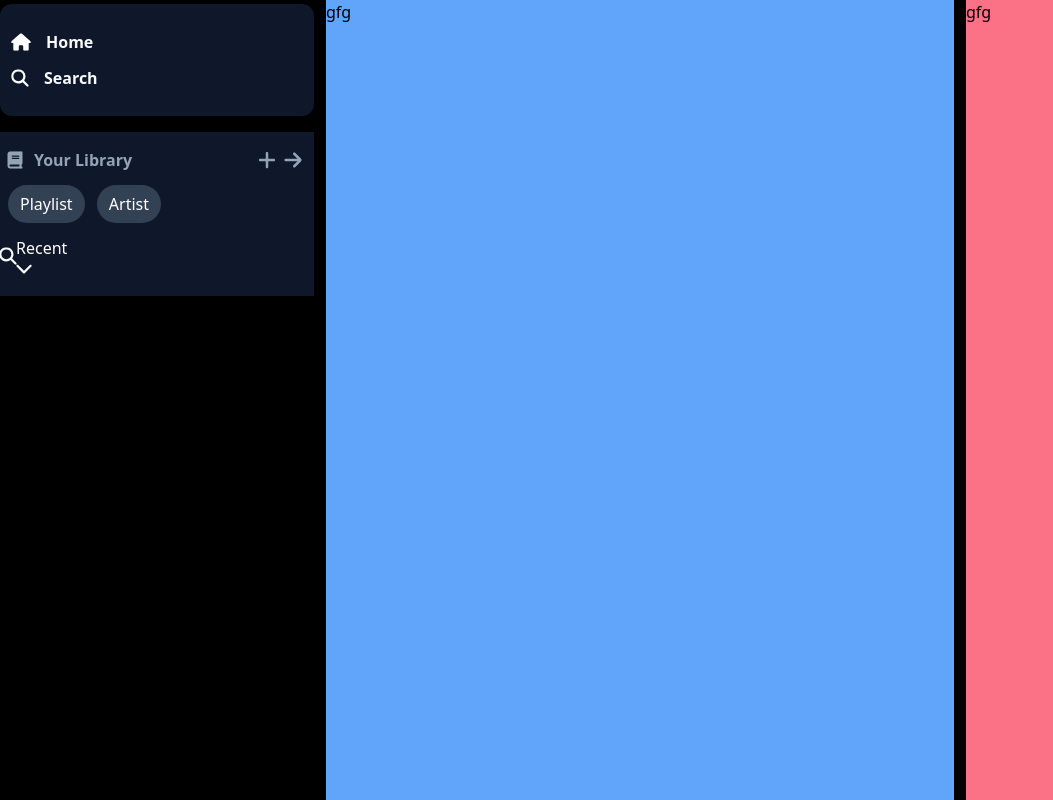
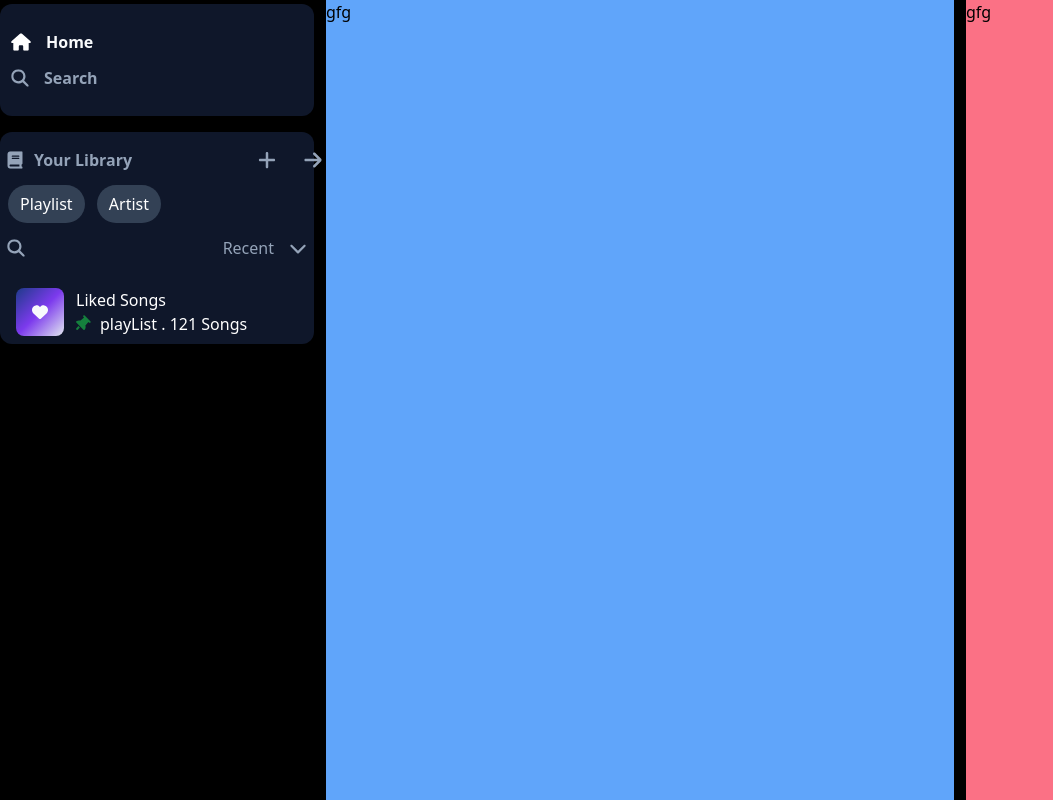
Before and after one commit to Sujit-Panigrahi5/spotify, a website: page dist/index.html in a window 1280 px wide. Shown: the whole page, without its empty margins (0-1053 px from the left). Drawn offline with Linux system fonts and the light colour scheme.

Commit message:
add some code

```diff
--- a/dist/index.html
+++ b/dist/index.html
@@ -15,50 +15,73 @@
 
         <div class="w-full h-full  flex flex-col gap-3 justify-start items-center ">
 
+            <!-- search part -->
+
             <div class="flex flex-col justify-center items-start gap-3 bg-slate-900 text-slate-50 w-full h-28 rounded-xl  m-1 ">
                 <div class="flex flex-row justify-start items-center gap-4 pl-3">
                     <svg xmlns="http://www.w3.org/2000/svg" height="1em" viewBox="0 0 576 512" class="fill-white cursor-pointer scale-110"><!--! Font Awesome Free 6.4.0 by @fontawesome - https://fontawesome.com License - https://fontawesome.com/license (Commercial License) Copyright 2023 Fonticons, Inc. --><path d="M575.8 255.5c0 18-15 32.1-32 32.1h-32l.7 160.2c0 2.7-.2 5.4-.5 8.1V472c0 22.1-17.9 40-40 40H456c-1.1 0-2.2 0-3.3-.1c-1.4 .1-2.8 .1-4.2 .1H416 392c-22.1 0-40-17.9-40-40V448 384c0-17.7-14.3-32-32-32H256c-17.7 0-32 14.3-32 32v64 24c0 22.1-17.9 40-40 40H160 128.1c-1.5 0-3-.1-4.5-.2c-1.2 .1-2.4 .2-3.6 .2H104c-22.1 0-40-17.9-40-40V360c0-.9 0-1.9 .1-2.8V287.6H32c-18 0-32-14-32-32.1c0-9 3-17 10-24L266.4 8c7-7 15-8 22-8s15 2 21 7L564.8 231.5c8 7 12 15 11 24z"/></svg>
                     <span class="cursor-pointer font-bold">Home</span>
                 </div>
-                <div class="flex flex-row justify-start items-center gap-4 pl-3">
-                    <svg xmlns="http://www.w3.org/2000/svg" height="1em" viewBox="0 0 512 512" class="fill-slate-50 cursor-pointer scale-110" ><!--! Font Awesome Free 6.4.0 by @fontawesome - https://fontawesome.com License - https://fontawesome.com/license (Commercial License) Copyright 2023 Fonticons, Inc. --><path d="M416 208c0 45.9-14.9 88.3-40 122.7L502.6 457.4c12.5 12.5 12.5 32.8 0 45.3s-32.8 12.5-45.3 0L330.7 376c-34.4 25.2-76.8 40-122.7 40C93.1 416 0 322.9 0 208S93.1 0 208 0S416 93.1 416 208zM208 352a144 144 0 1 0 0-288 144 144 0 1 0 0 288z "/></svg>
-                    <span class="cursor-pointer font-bold">Search</span>
+                <div class="flex flex-row justify-start items-center gap-4 pl-3 ">
+                    <svg xmlns="http://www.w3.org/2000/svg" height="1em" viewBox="0 0 512 512" class="fill-slate-400 hover:fill-slate-50 cursor-pointer scale-110 " ><!--! Font Awesome Free 6.4.0 by @fontawesome - https://fontawesome.com License - https://fontawesome.com/license (Commercial License) Copyright 2023 Fonticons, Inc. --><path d="M416 208c0 45.9-14.9 88.3-40 122.7L502.6 457.4c12.5 12.5 12.5 32.8 0 45.3s-32.8 12.5-45.3 0L330.7 376c-34.4 25.2-76.8 40-122.7 40C93.1 416 0 322.9 0 208S93.1 0 208 0S416 93.1 416 208zM208 352a144 144 0 1 0 0-288 144 144 0 1 0 0 288z "/></svg>
+                    <span class="cursor-pointer font-bold text-slate-400 hover:text-slate-50">Search</span>
                 </div>
             </div>
 
-            <div class="flex flex-col justify-start items-start w-full text-white bg-slate-900 pt-4 gap-5  ">
+
+            <div class="flex flex-col justify-start items-start w-full text-white bg-slate-900 pt-4 gap-5 rounded-xl ">
+                <!-- Library part -->
                 <div class="flex flex-row justify-start  items-center w-full text-slate-400 ml-2 gap-32">
                     <div class="flex justify-start items-center gap-3">
-                        <svg xmlns="http://www.w3.org/2000/svg" height="1em" viewBox="0 0 448 512" class="fill-slate-400 cursor-pointer scale-110"><!--! Font Awesome Free 6.4.0 by @fontawesome - https://fontawesome.com License - https://fontawesome.com/license (Commercial License) Copyright 2023 Fonticons, Inc. --><path d="M96 0C43 0 0 43 0 96V416c0 53 43 96 96 96H384h32c17.7 0 32-14.3 32-32s-14.3-32-32-32V384c17.7 0 32-14.3 32-32V32c0-17.7-14.3-32-32-32H384 96zm0 384H352v64H96c-17.7 0-32-14.3-32-32s14.3-32 32-32zm32-240c0-8.8 7.2-16 16-16H336c8.8 0 16 7.2 16 16s-7.2 16-16 16H144c-8.8 0-16-7.2-16-16zm16 48H336c8.8 0 16 7.2 16 16s-7.2 16-16 16H144c-8.8 0-16-7.2-16-16s7.2-16 16-16z"/></svg>
+                        <svg xmlns="http://www.w3.org/2000/svg" height="1em" viewBox="0 0 448 512" class="fill-slate-400 hover:fill-slate-50  cursor-pointer scale-110"><!--! Font Awesome Free 6.4.0 by @fontawesome - https://fontawesome.com License - https://fontawesome.com/license (Commercial License) Copyright 2023 Fonticons, Inc. --><path d="M96 0C43 0 0 43 0 96V416c0 53 43 96 96 96H384h32c17.7 0 32-14.3 32-32s-14.3-32-32-32V384c17.7 0 32-14.3 32-32V32c0-17.7-14.3-32-32-32H384 96zm0 384H352v64H96c-17.7 0-32-14.3-32-32s14.3-32 32-32zm32-240c0-8.8 7.2-16 16-16H336c8.8 0 16 7.2 16 16s-7.2 16-16 16H144c-8.8 0-16-7.2-16-16zm16 48H336c8.8 0 16 7.2 16 16s-7.2 16-16 16H144c-8.8 0-16-7.2-16-16s7.2-16 16-16z"/></svg>
 
-                        <span class="font-bold">Your Library</span>
+                        <span class="font-bold text-slate-400 hover:text-slate-50">Your Library</span>
                     </div>
-                    <div class="flex justify-start items-center gap-3" >
-                        <svg xmlns="http://www.w3.org/2000/svg" height="1em" viewBox="0 0 448 512" class="fill-slate-400 cursor-pointer scale-125"><!--! Font Awesome Free 6.4.0 by @fontawesome - https://fontawesome.com License - https://fontawesome.com/license (Commercial License) Copyright 2023 Fonticons, Inc. --><path d="M256 80c0-17.7-14.3-32-32-32s-32 14.3-32 32V224H48c-17.7 0-32 14.3-32 32s14.3 32 32 32H192V432c0 17.7 14.3 32 32 32s32-14.3 32-32V288H400c17.7 0 32-14.3 32-32s-14.3-32-32-32H256V80z"/></svg>
 
-                        <svg xmlns="http://www.w3.org/2000/svg" height="1em" viewBox="0 0 448 512" class="fill-slate-400 cursor-pointer scale-125"><!--! Font Awesome Free 6.4.0 by @fontawesome - https://fontawesome.com License - https://fontawesome.com/license (Commercial License) Copyright 2023 Fonticons, Inc. --><path d="M438.6 278.6c12.5-12.5 12.5-32.8 0-45.3l-160-160c-12.5-12.5-32.8-12.5-45.3 0s-12.5 32.8 0 45.3L338.8 224 32 224c-17.7 0-32 14.3-32 32s14.3 32 32 32l306.7 0L233.4 393.4c-12.5 12.5-12.5 32.8 0 45.3s32.8 12.5 45.3 0l160-160z"/></svg>
+                    <div class="flex justify-start items-center gap-8" >
+                        <svg xmlns="http://www.w3.org/2000/svg" height="1em" viewBox="0 0 448 512" class="fill-slate-400 hover:fill-slate-50  cursor-pointer scale-125"><!--! Font Awesome Free 6.4.0 by @fontawesome - https://fontawesome.com License - https://fontawesome.com/license (Commercial License) Copyright 2023 Fonticons, Inc. --><path d="M256 80c0-17.7-14.3-32-32-32s-32 14.3-32 32V224H48c-17.7 0-32 14.3-32 32s14.3 32 32 32H192V432c0 17.7 14.3 32 32 32s32-14.3 32-32V288H400c17.7 0 32-14.3 32-32s-14.3-32-32-32H256V80z"/></svg>
+
+                        <svg xmlns="http://www.w3.org/2000/svg" height="1em" viewBox="0 0 448 512" class="fill-slate-400 hover:fill-slate-50 0 cursor-pointer scale-125"><!--! Font Awesome Free 6.4.0 by @fontawesome - https://fontawesome.com License - https://fontawesome.com/license (Commercial License) Copyright 2023 Fonticons, Inc. --><path d="M438.6 278.6c12.5-12.5 12.5-32.8 0-45.3l-160-160c-12.5-12.5-32.8-12.5-45.3 0s-12.5 32.8 0 45.3L338.8 224 32 224c-17.7 0-32 14.3-32 32s14.3 32 32 32l306.7 0L233.4 393.4c-12.5 12.5-12.5 32.8 0 45.3s32.8 12.5 45.3 0l160-160z"/></svg>
                     </div>
                 </div>
-
+                <!-- playlist part -->
                 <div class="">
                     <a href="" class="px-3 py-2 bg-slate-700 rounded-3xl ml-2">Playlist</a>
                     <a href="" class="px-3 py-2 bg-slate-700 rounded-3xl ml-2">Artist</a>
                 </div>
-                <div class="flex flex-row justify-between items-center ">
+
+                <!-- Recent part -->
+                <div class="flex flex-row justify-between items-center w-full ml-2 ">
                     <div>
-                        <svg xmlns="http://www.w3.org/2000/svg" height="1em" viewBox="0 0 512 512" class="fill-slate-50 cursor-pointer scale-110" ><!--! Font Awesome Free 6.4.0 by @fontawesome - https://fontawesome.com License - https://fontawesome.com/license (Commercial License) Copyright 2023 Fonticons, Inc. --><path d="M416 208c0 45.9-14.9 88.3-40 122.7L502.6 457.4c12.5 12.5 12.5 32.8 0 45.3s-32.8 12.5-45.3 0L330.7 376c-34.4 25.2-76.8 40-122.7 40C93.1 416 0 322.9 0 208S93.1 0 208 0S416 93.1 416 208zM208 352a144 144 0 1 0 0-288 144 144 0 1 0 0 288z "/></svg>
+                        <svg xmlns="http://www.w3.org/2000/svg" height="1em" viewBox="0 0 512 512" class="fill-slate-400 hover:fill-slate-50  cursor-pointer scale-110" ><!--! Font Awesome Free 6.4.0 by @fontawesome - https://fontawesome.com License - https://fontawesome.com/license (Commercial License) Copyright 2023 Fonticons, Inc. --><path d="M416 208c0 45.9-14.9 88.3-40 122.7L502.6 457.4c12.5 12.5 12.5 32.8 0 45.3s-32.8 12.5-45.3 0L330.7 376c-34.4 25.2-76.8 40-122.7 40C93.1 416 0 322.9 0 208S93.1 0 208 0S416 93.1 416 208zM208 352a144 144 0 1 0 0-288 144 144 0 1 0 0 288z "/></svg>
                     </div>
-                    <div>
-                        Recent <svg xmlns="http://www.w3.org/2000/svg" height="1em" viewBox="0 0 512 512" class="fill-slate-50 cursor-pointer scale-110"><!--! Font Awesome Free 6.4.0 by @fontawesome - https://fontawesome.com License - https://fontawesome.com/license (Commercial License) Copyright 2023 Fonticons, Inc. --><path d="M233.4 406.6c12.5 12.5 32.8 12.5 45.3 0l192-192c12.5-12.5 12.5-32.8 0-45.3s-32.8-12.5-45.3 0L256 338.7 86.6 169.4c-12.5-12.5-32.8-12.5-45.3 0s-12.5 32.8 0 45.3l192 192z"/></svg>
+                    <div class="flex justify-center items-center gap-4 mr-4 text-slate-400 hover:text-slate-50">
+                        <span>Recent</span>
+                        <svg xmlns="http://www.w3.org/2000/svg" height="1em" viewBox="0 0 512 512" class="fill-slate-400 hover:fill-slate-50 cursor-pointer scale-110"><!--! Font Awesome Free 6.4.0 by @fontawesome - https://fontawesome.com License - https://fontawesome.com/license (Commercial License) Copyright 2023 Fonticons, Inc. --><path d="M233.4 406.6c12.5 12.5 32.8 12.5 45.3 0l192-192c12.5-12.5 12.5-32.8 0-45.3s-32.8-12.5-45.3 0L256 338.7 86.6 169.4c-12.5-12.5-32.8-12.5-45.3 0s-12.5 32.8 0 45.3l192 192z"/></svg>
                     </div>
                 </div>
-                <div></div>
+
+                <div class="flex flex-col justify-start items-start ml-2 w-full">
+                    <div class="flex flex-row justify-start items-center gap-3 hover:bg-slate-700 w-[90%] rounded-2xl py-2 px-2">
+                        <div class="bg-rose-700 p-4 rounded-lg bg-gradient-to-br from-blue-900 via-violet-600 to-slate-200">
+                            <svg xmlns="http://www.w3.org/2000/svg" height="1em" viewBox="0 0 512 512" class="fill-slate-50 " ><!--! Font Awesome Free 6.4.0 by @fontawesome - https://fontawesome.com License - https://fontawesome.com/license (Commercial License) Copyright 2023 Fonticons, Inc. --><path d="M47.6 300.4L228.3 469.1c7.5 7 17.4 10.9 27.7 10.9s20.2-3.9 27.7-10.9L464.4 300.4c30.4-28.3 47.6-68 47.6-109.5v-5.8c0-69.9-50.5-129.5-119.4-141C347 36.5 300.6 51.4 268 84L256 96 244 84c-32.6-32.6-79-47.5-124.6-39.9C50.5 55.6 0 115.2 0 185.1v5.8c0 41.5 17.2 81.2 47.6 109.5z"/></svg>
+                        </div>
+                        <div  class="flex flex-col justify-center items-start ">
+                            <span>Liked Songs</span>
+                            <div class="flex flex-row justify-start items-center gap-3">
+                                <svg xmlns="http://www.w3.org/2000/svg" height="1em" viewBox="0 0 384 512" class="rotate-45 fill-green-700"><!--! Font Awesome Free 6.4.0 by @fontawesome - https://fontawesome.com License - https://fontawesome.com/license (Commercial License) Copyright 2023 Fonticons, Inc. --><path d="M32 32C32 14.3 46.3 0 64 0H320c17.7 0 32 14.3 32 32s-14.3 32-32 32H290.5l11.4 148.2c36.7 19.9 65.7 53.2 79.5 94.7l1 3c3.3 9.8 1.6 20.5-4.4 28.8s-15.7 13.3-26 13.3H32c-10.3 0-19.9-4.9-26-13.3s-7.7-19.1-4.4-28.8l1-3c13.8-41.5 42.8-74.8 79.5-94.7L93.5 64H64C46.3 64 32 49.7 32 32zM160 384h64v96c0 17.7-14.3 32-32 32s-32-14.3-32-32V384z"/></svg>
+                                <span>playList . 121 Songs</span>
+                            </div>
+                        </div>
+                    </div>
+                </div>
             </div>
 
         </div>
 
         <div class="w-full h-full bg-blue-400">gfg</div>
         <div class="w-full h-full bg-rose-400">gfg</div>
+
     </div>
 
 </body>
```
Also changed, not shown: dist/styles.css.
